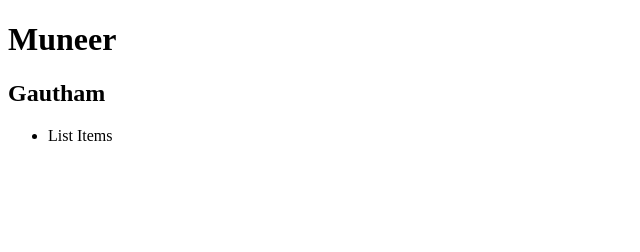
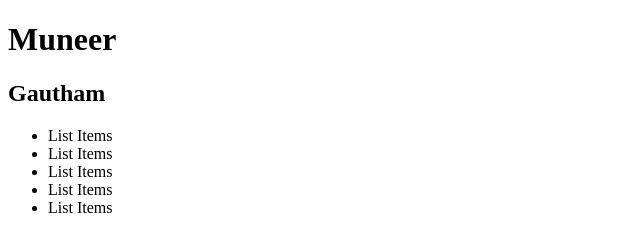
Before and after one commit to gautham093/GIT-TUTORIAL, a plain HTML site: page index.html in a window 1280 px wide. Shown: the whole page, without its empty margins (0-640 px from the left). Drawn offline with Linux system fonts and the light colour scheme.

Commit message:
added 4 li files

```diff
--- a/index.html
+++ b/index.html
@@ -11,6 +11,10 @@
   <h2>Gautham</h2>
   <ul>
     <li>List Items</li>
+    <li>List Items</li>
+    <li>List Items</li>
+    <li>List Items</li>
+    <li>List Items</li>
   </ul>
 
 </body>
```
Also changed, not shown: log.txt.
